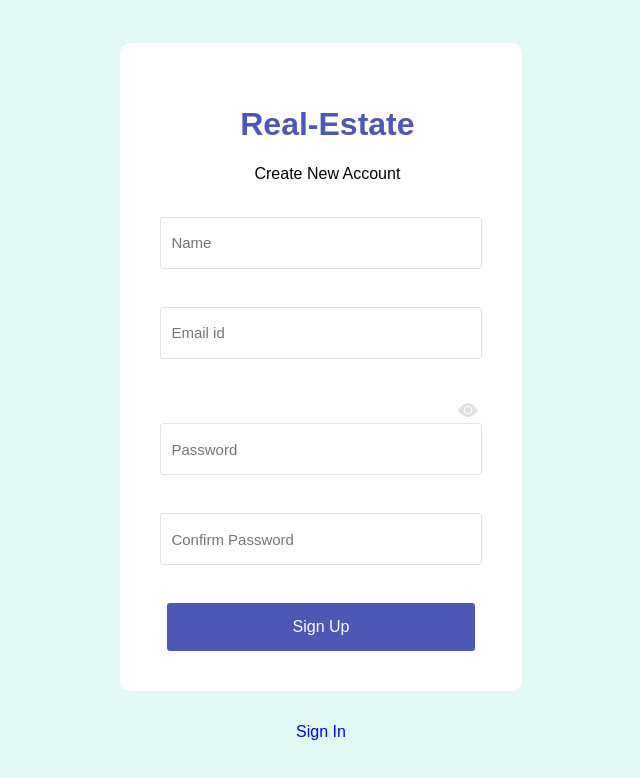
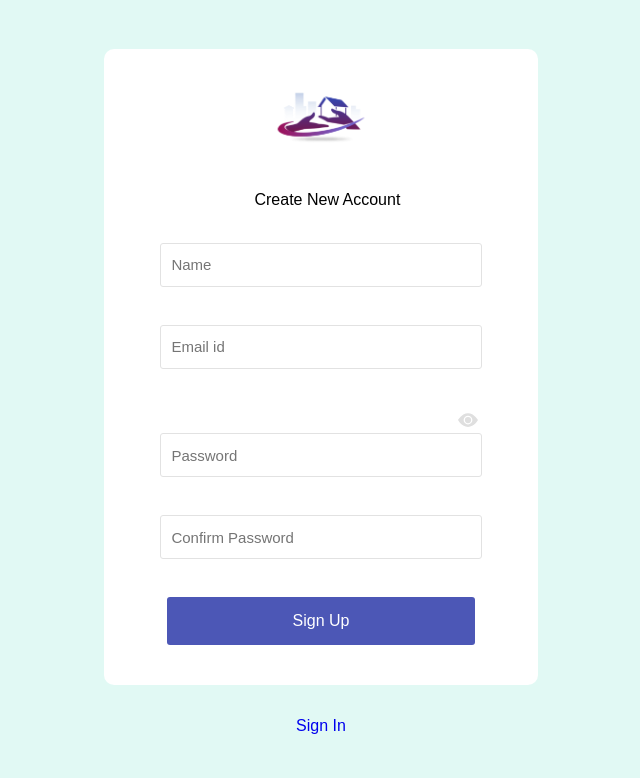
Before and after one commit to ChavvaNarayana/Real_Estate_Client, a React (Create React App) app: page /register in a window 1280 px wide. Shown: the top 778 px of the page, without its empty margins (319-959 px from the left). Built offline with nearby package versions, Linux system fonts and the light colour scheme.

Commit message:
given app logo

```diff
--- a/src/components/Signin.jsx
+++ b/src/components/Signin.jsx
@@ -3,6 +3,7 @@ import './Signin.css';
 import axios from "axios";
 import { BsEyeFill } from 'react-icons/bs';
 import { Link, useNavigate } from 'react-router-dom';
+import logo from "../images/Logo.png";
 const apiUrl = 'http://localhost:5000/login'
 
 
@@ -61,7 +62,7 @@ const Signin =  () => {
       <div className="sign-in-form-container">
         <center>
 
-          <h1 style={ { color: "#4c57b6" } }>Real-Estate</h1>
+          <h1 style={ { color: "#4c57b6" } }>          <img src={ logo } alt="Logo" width='100em' height='100em'/></h1>
           <p>Enter Your Credentials to access your account</p><br/>
           <form onSubmit={ submitHandler }>
             <input className='focus' type="email" name='email' placeholder='User Email' value={ data.email } onChange={ changeHandler } /><br />
--- a/src/components/Signup.css
+++ b/src/components/Signup.css
@@ -11,8 +11,8 @@
 }
 
 .sign-up-form-container {
-  padding: 1.5rem 2.5rem;
-
+  padding: 1.5rem 3.5rem;
+  padding-top: 0;
   left: 0px;
   top: 0px;
   border-radius: 10px;
@@ -29,7 +29,7 @@
 
 .sign-up-form-container input {
   display: block;
-  height: 6vh;
+  height: 5vh;
   width: 24vw;
   margin-left: 0vw;
   border-radius: 3px;
--- a/src/components/Signup.jsx
+++ b/src/components/Signup.jsx
@@ -3,6 +3,7 @@ import './Signup.css';
 import axios from "axios";
 import { Link, useNavigate } from 'react-router-dom';
 import { BsEyeFill } from 'react-icons/bs';
+import logo from "../images/Logo.png";
 const apiUrl = 'http://localhost:5000/register'
 const Signup = () => {
     const navigate = useNavigate()
@@ -49,7 +50,7 @@ const Signup = () => {
         }
         setErr('')
         await axios.post(apiUrl, { data })
-        //.then(res => res.data)
+            //.then(res => res.data)
             .then(data => {
                 localStorage.setItem('userId', data.ppdId)
                 localStorage.setItem('email', data.email)
@@ -68,20 +69,20 @@ const Signup = () => {
         <div className="sign-up-parent" >
             <div className="sign-up-form-container">
                 <center>
-                   <br/> <h1 style={ { color: "#4c57b6" } }>Real-Estate</h1>
-                    <p>Create New Account</p><br/>
+                    <br /> <h1 style={ { color: "#4c57b6",margin: '0' } }><img src={ logo } alt="Logo" width='100em' height='100em' /></h1>
+                    <p>Create New Account</p><br />
                     <form onSubmit={ submitHandler }>
                         <input className='focus' type="text" name='username' placeholder='Name' value={ data.username } onChange={ changeHandler } /><br />
                         <input className='focus' type="email" name='email' placeholder='Email id' value={ data.email } onChange={ changeHandler } /><br />
                         <BsEyeFill id='register-eye' className='register-eye' size={ 20 } color='#DFDFDF' onClick={ handlePass } />
-                        <input className='focus' type="password" name='password' id='register-password' placeholder='Password' value={ data.password } onChange={ changeHandler } minLength={6} /><br />
+                        <input className='focus' type="password" name='password' id='register-password' placeholder='Password' value={ data.password } onChange={ changeHandler } minLength={ 6 } /><br />
                         <input className='focus' type="Password" name='confirmPassword' placeholder='Confirm Password' value={ data.confirmPassword } onChange={ changeHandler } /><br />
                         <button type="submit" className="submit-button scale-onhover">Sign Up</button>
                         <p style={ { color: 'red' } }>{ err }</p>
                     </form>
                 </center>
             </div>
-           <div>
+            <div>
 
             </div>
             <p className="para">
```
